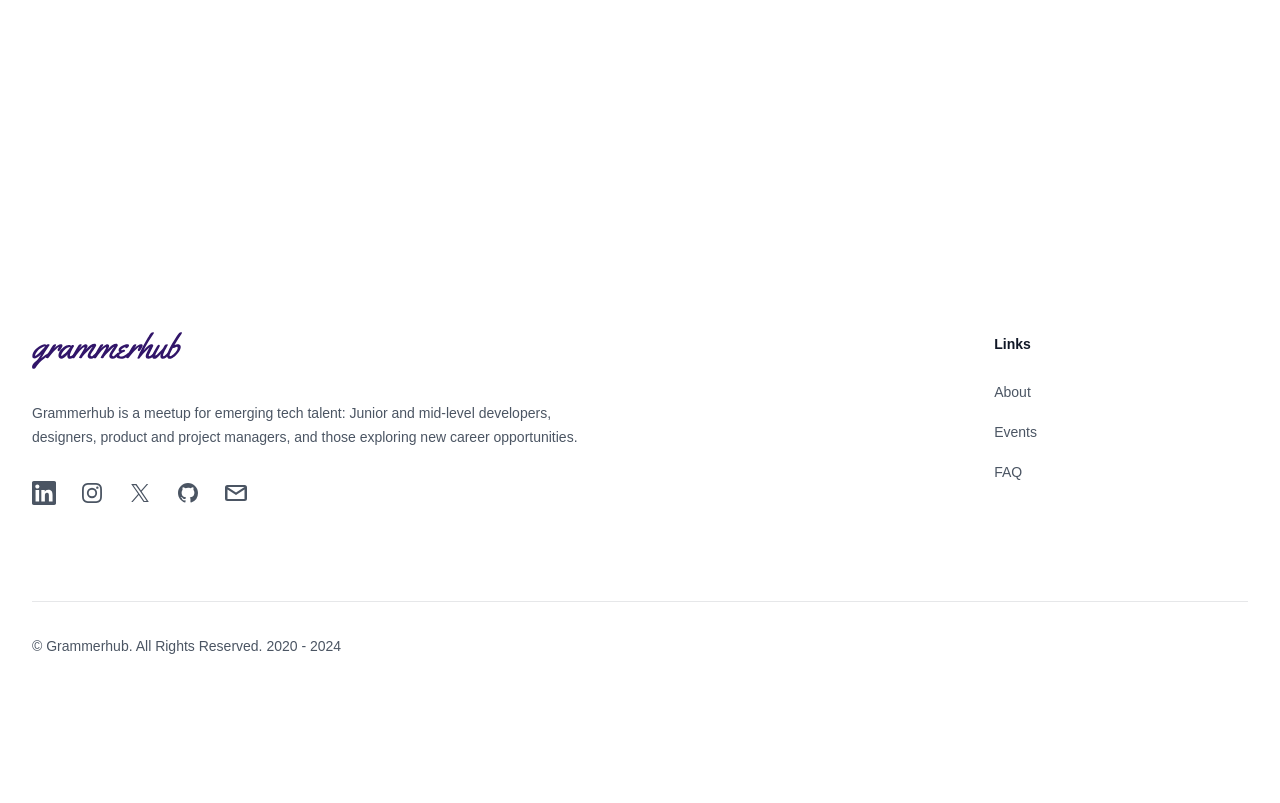
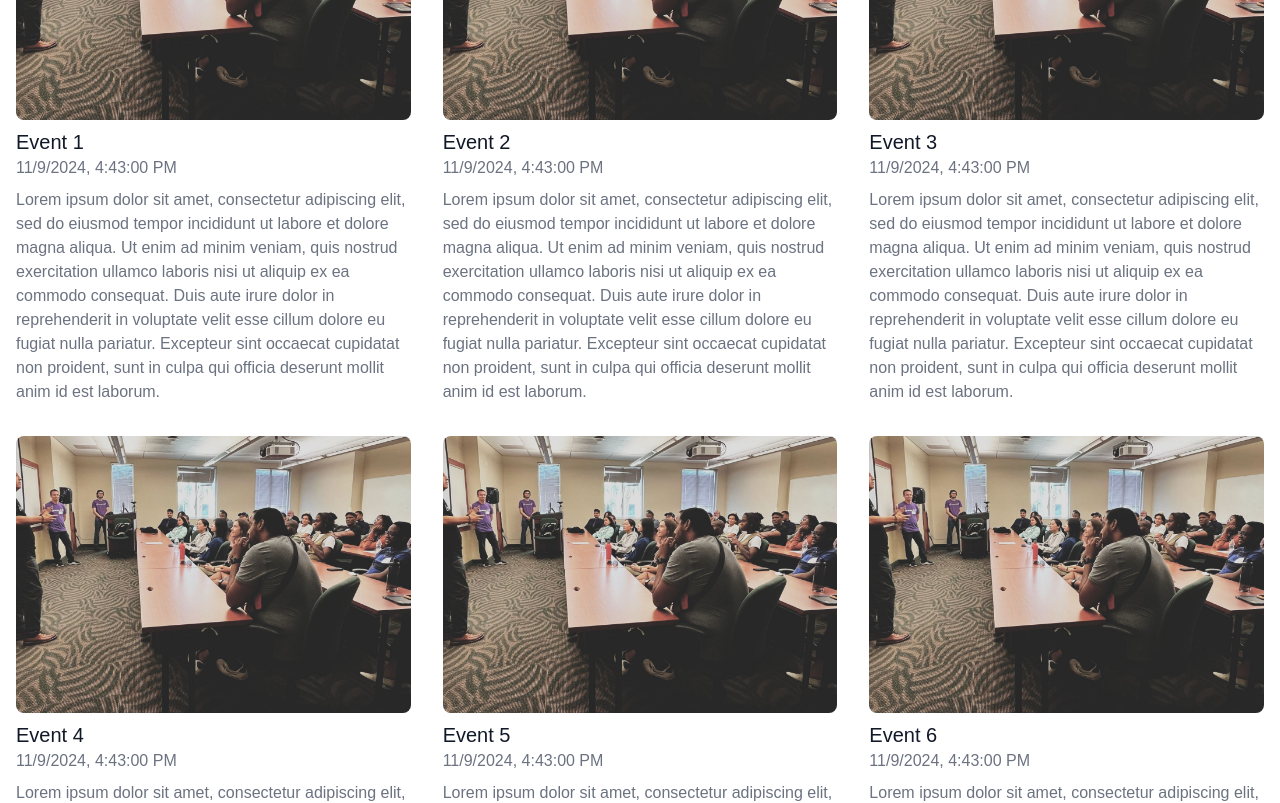
Before and after one commit to grammerhub-team/grammerhub-team.github.io, a Next.js app: page /event in a window 1280 px wide. Before the commit this address had no page. Shown: the part 660-1463 px from the top of the page. Before the commit the page ends 1350 px from the top, so only its background shows below. Built offline with nearby package versions, Linux system fonts and the light colour scheme.

Commit message:
add event page

```diff
--- /dev/null
+++ b/src/app/event/page.tsx
@@ -0,0 +1,87 @@
+import EventCardList from "../_components/EventCardList"
+import { Hero } from "../_components/Hero"
+
+const events = [
+	{
+		title: "Event 1",
+		date: new Date(),
+		image: "/images/about-bk.jpeg",
+		description: `Lorem ipsum dolor sit amet, consectetur adipiscing elit,
+		sed do eiusmod tempor incididunt ut labore et dolore magna aliqua.
+		Ut enim ad minim veniam, quis nostrud exercitation ullamco laboris nisi ut aliquip ex ea commodo consequat.
+		Duis aute irure dolor in reprehenderit in voluptate velit esse cillum dolore eu fugiat nulla pariatur.
+		Excepteur sint occaecat cupidatat non proident, sunt in culpa qui officia deserunt mollit anim id est laborum.
+		`,
+	},
+	{
+		title: "Event 2",
+		date: new Date(),
+		image: "/images/about-bk.jpeg",
+		description: `Lorem ipsum dolor sit amet, consectetur adipiscing elit,
+		sed do eiusmod tempor incididunt ut labore et dolore magna aliqua.
+		Ut enim ad minim veniam, quis nostrud exercitation ullamco laboris nisi ut aliquip ex ea commodo consequat.
+		Duis aute irure dolor in reprehenderit in voluptate velit esse cillum dolore eu fugiat nulla pariatur.
+		Excepteur sint occaecat cupidatat non proident, sunt in culpa qui officia deserunt mollit anim id est laborum.
+		`,
+	},
+	{
+		title: "Event 3",
+		date: new Date(),
+		image: "/images/about-bk.jpeg",
+		description: `Lorem ipsum dolor sit amet, consectetur adipiscing elit,
+		sed do eiusmod tempor incididunt ut labore et dolore magna aliqua.
+		Ut enim ad minim veniam, quis nostrud exercitation ullamco laboris nisi ut aliquip ex ea commodo consequat.
+		Duis aute irure dolor in reprehenderit in voluptate velit esse cillum dolore eu fugiat nulla pariatur.
+		Excepteur sint occaecat cupidatat non proident, sunt in culpa qui officia deserunt mollit anim id est laborum.
+		`,
+	},
+	{
+		title: "Event 4",
+		date: new Date(),
+		image: "/images/about-bk.jpeg",
+		description: `Lorem ipsum dolor sit amet, consectetur adipiscing elit,
+		sed do eiusmod tempor incididunt ut labore et dolore magna aliqua.
+		Ut enim ad minim veniam, quis nostrud exercitation ullamco laboris nisi ut aliquip ex ea commodo consequat.
+		Duis aute irure dolor in reprehenderit in voluptate velit esse cillum dolore eu fugiat nulla pariatur.
+		Excepteur sint occaecat cupidatat non proident, sunt in culpa qui officia deserunt mollit anim id est laborum.
+		`,
+	},
+	{
+		title: "Event 5",
+		date: new Date(),
+		image: "/images/about-bk.jpeg",
+		description: `Lorem ipsum dolor sit amet, consectetur adipiscing elit,
+		sed do eiusmod tempor incididunt ut labore et dolore magna aliqua.
+		Ut enim ad minim veniam, quis nostrud exercitation ullamco laboris nisi ut aliquip ex ea commodo consequat.
+		Duis aute irure dolor in reprehenderit in voluptate velit esse cillum dolore eu fugiat nulla pariatur.
+		Excepteur sint occaecat cupidatat non proident, sunt in culpa qui officia deserunt mollit anim id est laborum.
+		`,
+	},
+	{
+		title: "Event 6",
+		date: new Date(),
+		image: "/images/about-bk.jpeg",
+		description: `Lorem ipsum dolor sit amet, consectetur adipiscing elit,
+		sed do eiusmod tempor incididunt ut labore et dolore magna aliqua.
+		Ut enim ad minim veniam, quis nostrud exercitation ullamco laboris nisi ut aliquip ex ea commodo consequat.
+		Duis aute irure dolor in reprehenderit in voluptate velit esse cillum dolore eu fugiat nulla pariatur.
+		Excepteur sint occaecat cupidatat non proident, sunt in culpa qui officia deserunt mollit anim id est laborum.
+		`,
+	},
+]
+
+export default function Event() {
+	return (
+		<>
+			<Hero
+				heading="Events"
+				subheading="Lorem ipsum dolor sit amet, consectetur adipiscing elit"
+				bkUrl="/images/grammerhub-hackathon-2022.jpg"
+			/>
+
+			<div className='container mx-auto max-w-7xl  px-4 py-12'>
+				<EventCardList events={events} />
+			</div>
+		</>
+	)
+}
```
